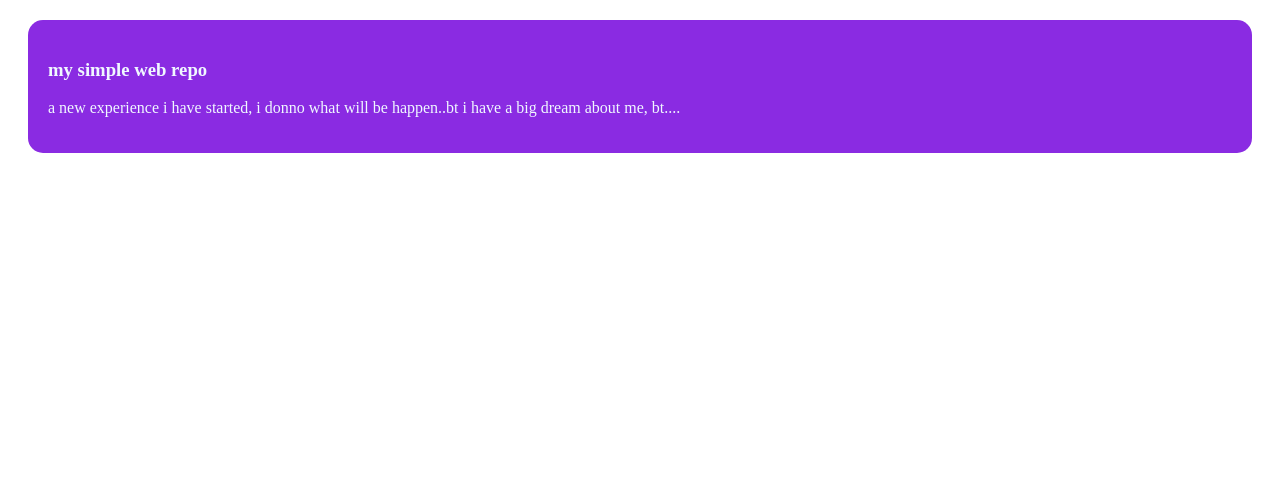
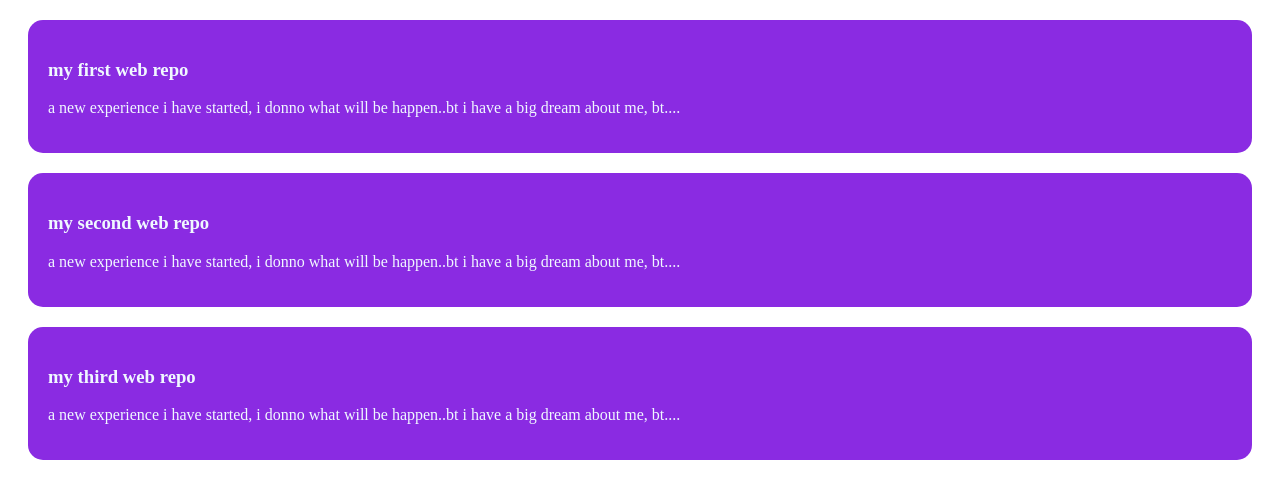
Before and after one commit to Trishh15/my-simple-web-repo, a plain HTML site: page index.html in a window 1280 px wide. Drawn offline with Linux system fonts and the light colour scheme.

Commit message:
added other blog

```diff
--- a/index.html
+++ b/index.html
@@ -8,7 +8,15 @@
 </head>
 <body>
     <div>
-        <h3>my simple web repo</h3>
+        <h3>my first web repo</h3>
+        <p> a new experience i have started, i donno what will be happen..bt i have a big dream about me, bt....</p>
+    </div>
+    <div>
+        <h3>my second web repo</h3>
+        <p> a new experience i have started, i donno what will be happen..bt i have a big dream about me, bt....</p>
+    </div>
+    <div>
+        <h3>my third web repo</h3>
         <p> a new experience i have started, i donno what will be happen..bt i have a big dream about me, bt....</p>
     </div>
 
```
